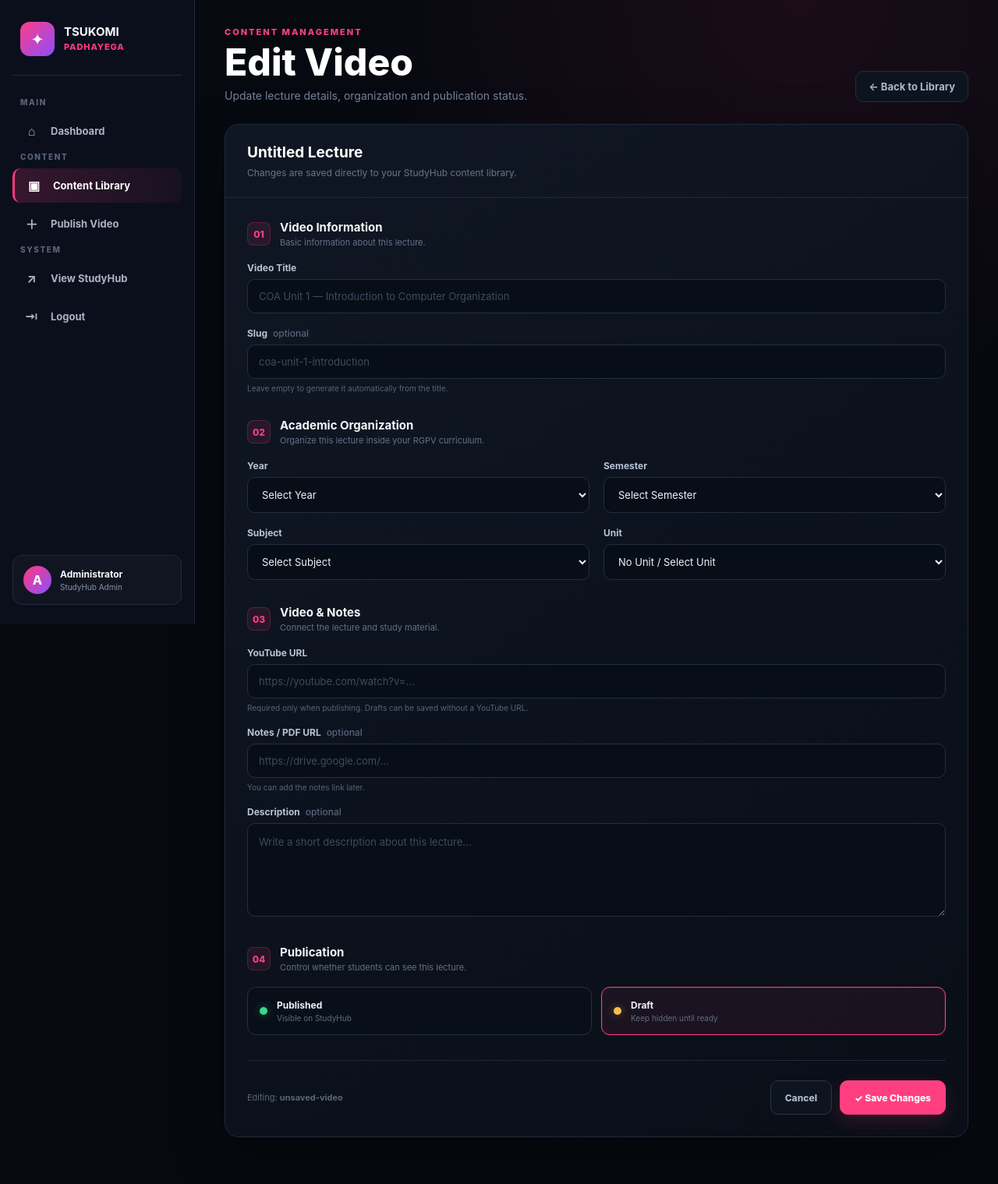
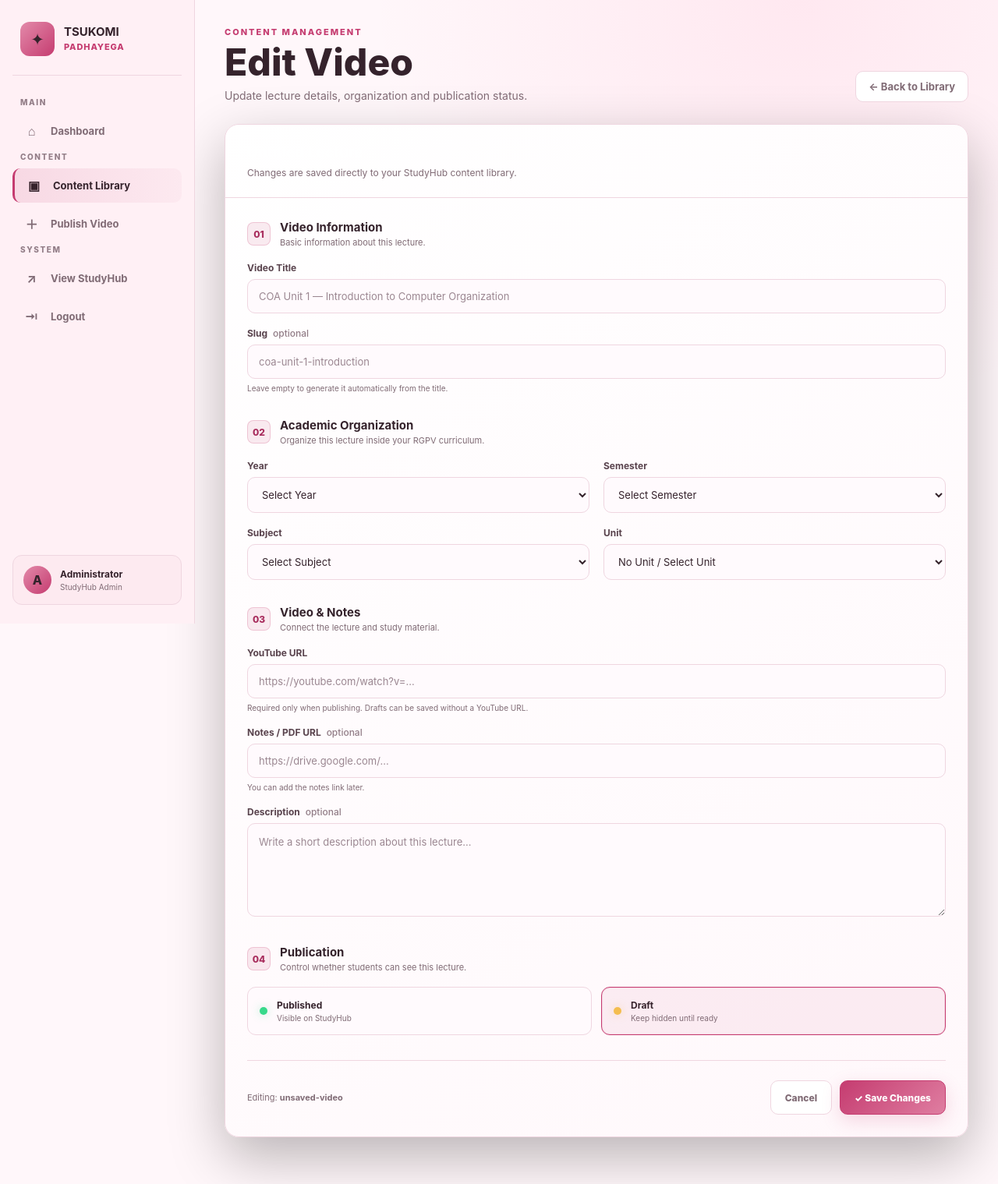
Before and after one commit to padmanshu-pare/tsukomi-studyhub-v2, a Flask app: template templates/edit_video.html in a window 1280 px wide. Shown: the whole page at 78% size. Run offline with Flask 3, Linux system fonts and the light colour scheme; the template is opened without the code that fills it, so the values that code supplies are empty.

Commit message:
Align public and admin color themes
Use a consistent black, yellow, and white palette on viewer pages and a separate pastel-pink palette across admin screens.

Co-authored-by: Copilot <223556219+Copilot@users.noreply.github.com>

```diff
--- a/public/static/css/admin.css
+++ b/public/static/css/admin.css
@@ -4,22 +4,22 @@
    ========================================================= */
 
 :root {
-    --admin-bg: #070910;
-    --admin-sidebar: #0b0f1c;
-    --admin-surface: #101622;
-    --admin-surface-2: #141b29;
-    --admin-border: #202a3a;
+    --admin-bg: #fff7fa;
+    --admin-sidebar: #fff0f5;
+    --admin-surface: #ffffff;
+    --admin-surface-2: #fff8fb;
+    --admin-border: #efd6e0;
 
-    --admin-text: #f5f7fb;
-    --admin-muted: #8792a7;
+    --admin-text: #35232c;
+    --admin-muted: #806b75;
 
-    --admin-pink: #ff397d;
-    --admin-pink-dark: #d91f61;
+    --admin-pink: #c53c70;
+    --admin-pink-dark: #a82d5d;
 
     --admin-green: #36d98a;
     --admin-yellow: #f4bd4f;
     --admin-red: #ff5c68;
-    --admin-blue: #5c8dff;
+    --admin-blue: #c58ba1;
 
     --admin-radius: 14px;
 }
@@ -112,8 +112,8 @@ body {
 
     background:
         linear-gradient(135deg,
-            #ff3d83,
-            #8c4dff);
+            #e38aaa,
+            #c53c70);
 
     font-size: 21px;
 }
@@ -149,7 +149,7 @@ body {
 .admin-nav-title {
     margin: 0 10px 9px;
 
-    color: #59657a;
+    color: #927d87;
 
     font-size: 10px;
     font-weight: 800;
@@ -170,7 +170,7 @@ body {
 
     border-radius: 10px;
 
-    color: #aab3c4;
+    color: var(--admin-muted);
     text-decoration: none;
 
     font-size: 13px;
@@ -183,17 +183,17 @@ body {
 }
 
 .admin-nav a:hover {
-    background: rgba(255, 255, 255, 0.045);
-    color: white;
+    background: rgba(197, 60, 112, 0.08);
+    color: var(--admin-text);
 }
 
 .admin-nav a.active {
     background:
         linear-gradient(90deg,
-            rgba(255, 57, 125, 0.18),
-            rgba(255, 57, 125, 0.05));
+            rgba(197, 60, 112, 0.13),
+            rgba(197, 60, 112, 0.04));
 
-    color: white;
+    color: var(--admin-text);
 
     border-left: 3px solid var(--admin-pink);
 }
@@ -219,7 +219,7 @@ body {
     border: 1px solid var(--admin-border);
     border-radius: 12px;
 
-    background: rgba(255, 255, 255, 0.025);
+    background: rgba(197, 60, 112, 0.035);
 }
 
 .admin-avatar {
@@ -233,8 +233,8 @@ body {
 
     background:
         linear-gradient(135deg,
-            #ff397d,
-            #8d50ff);
+            #e38aaa,
+            #c53c70);
 
     font-weight: 800;
 }
--- a/templates/admin_analytics.html
+++ b/templates/admin_analytics.html
@@ -21,7 +21,7 @@
 
         <h1>
             Analytics
-            <span style="color:#ffd21c;">.</span>
+            <span style="color:var(--admin-pink);">.</span>
         </h1>
 
         <p>
--- a/templates/admin_login.html
+++ b/templates/admin_login.html
@@ -2,6 +2,7 @@
 {% block title %}Admin Login · TSUKOMI{% endblock %}
 
 {% block content %}
+<link rel="stylesheet" href="{{ url_for('static', filename='css/admin.css') }}">
 <div class="auth-card">
   <div class="eyebrow">Admin</div>
   <h1>Sign in</h1>
--- a/templates/edit_video.html
+++ b/templates/edit_video.html
@@ -29,7 +29,7 @@
         }
 
         .edit-eyebrow {
-            color: #ff3f7f;
+            color: var(--admin-pink);
             font-size: 11px;
             font-weight: 800;
             letter-spacing: 2px;
@@ -39,7 +39,7 @@
 
         .edit-title {
             margin: 0;
-            color: #ffffff;
+            color: var(--admin-text);
             font-size: clamp(32px, 4vw, 48px);
             line-height: 1;
             font-weight: 800;
@@ -47,7 +47,7 @@
 
         .edit-subtitle {
             margin: 10px 0 0;
-            color: #71809a;
+            color: var(--admin-muted);
             font-size: 14px;
         }
 
@@ -56,10 +56,10 @@
             align-items: center;
             gap: 8px;
             padding: 11px 16px;
-            border: 1px solid #252d3d;
+            border: 1px solid var(--admin-border);
             border-radius: 10px;
-            background: #0d1420;
-            color: #aeb8c8;
+            background: var(--admin-surface);
+            color: var(--admin-muted);
             text-decoration: none;
             font-size: 13px;
             font-weight: 700;
@@ -68,8 +68,8 @@
 
         .edit-back:hover {
             color: white;
-            border-color: #ff3f7f;
-            background: rgba(255, 63, 127, .06);
+            border-color: var(--admin-pink);
+            background: rgba(197, 60, 112, .06);
         }
 
         /* =====================================================
@@ -79,10 +79,10 @@
         .edit-card {
             background:
                 linear-gradient(145deg,
-                    rgba(16, 23, 36, .98),
-                    rgba(9, 14, 23, .98));
+                    rgba(255, 255, 255, .98),
+                    rgba(255, 248, 251, .98));
 
-            border: 1px solid #202a3a;
+            border: 1px solid var(--admin-border);
             border-radius: 18px;
             overflow: hidden;
             box-shadow: 0 25px 70px rgba(0, 0, 0, .28);
@@ -90,7 +90,7 @@
 
         .edit-card-header {
             padding: 24px 28px;
-            border-bottom: 1px solid #202a3a;
+            border-bottom: 1px solid var(--admin-border);
         }
 
         .edit-card-header h2 {
@@ -101,7 +101,7 @@
 
         .edit-card-header p {
             margin: 7px 0 0;
-            color: #68758a;
+            color: var(--admin-muted);
             font-size: 12px;
         }
 
@@ -137,23 +137,23 @@
 
             border-radius: 8px;
 
-            background: rgba(255, 63, 127, .10);
-            border: 1px solid rgba(255, 63, 127, .22);
+            background: rgba(197, 60, 112, .10);
+            border: 1px solid rgba(197, 60, 112, .22);
 
-            color: #ff3f7f;
+            color: var(--admin-pink-dark);
             font-size: 12px;
             font-weight: 800;
         }
 
         .section-heading h3 {
             margin: 0;
-            color: #f3f5f8;
+            color: var(--admin-text);
             font-size: 15px;
         }
 
         .section-heading p {
             margin: 3px 0 0;
-            color: #647188;
+            color: var(--admin-muted);
             font-size: 11px;
         }
 
@@ -182,13 +182,13 @@
         .field label {
             display: block;
             margin-bottom: 7px;
-            color: #b8c3d4;
+            color: #59434d;
             font-size: 12px;
             font-weight: 700;
         }
 
         .optional {
-            color: #58657a;
+            color: #927d87;
             font-weight: 500;
             margin-left: 4px;
         }
@@ -201,11 +201,11 @@
 
             padding: 13px 14px;
 
-            border: 1px solid #242e40;
+            border: 1px solid var(--admin-border);
             border-radius: 10px;
 
-            background: #080e18;
-            color: #eef2f8;
+            background: #fffafd;
+            color: var(--admin-text);
 
             font-family: inherit;
             font-size: 13px;
@@ -220,18 +220,18 @@
 
         .field input::placeholder,
         .field textarea::placeholder {
-            color: #3f4b5f;
+            color: #9b8791;
         }
 
         .field input:focus,
         .field select:focus,
         .field textarea:focus {
-            border-color: #ff3f7f;
+            border-color: var(--admin-pink);
 
             box-shadow:
-                0 0 0 3px rgba(255, 63, 127, .08);
+                0 0 0 3px rgba(197, 60, 112, .08);
 
-            background: #0a101b;
+            background: #fff7fa;
         }
 
         .field textarea {
@@ -245,13 +245,13 @@
         }
 
         .field select option {
-            background: #0b111c;
-            color: white;
+            background: #fffafd;
+            color: var(--admin-text);
         }
 
         .field-help {
             margin-top: 6px;
-            color: #566379;
+            color: var(--admin-muted);
             font-size: 10px;
         }
 
@@ -282,10 +282,10 @@
 
             padding: 15px;
 
-            border: 1px solid #252f40;
+            border: 1px solid var(--admin-border);
             border-radius: 11px;
 
-            background: #090f19;
+            background: #fffafd;
 
             cursor: pointer;
 
@@ -293,7 +293,7 @@
         }
 
         .status-label:hover {
-            border-color: #354157;
+            border-color: #d9b7c5;
         }
 
         .status-dot {
@@ -315,22 +315,22 @@
 
         .status-text strong {
             display: block;
-            color: #eef2f8;
+            color: var(--admin-text);
             font-size: 12px;
         }
 
         .status-text span {
             display: block;
             margin-top: 3px;
-            color: #5f6c81;
+            color: var(--admin-muted);
             font-size: 10px;
         }
 
         .status-option input:checked+.status-label {
-            border-color: #ff3f7f;
-            background: rgba(255, 63, 127, .07);
+            border-color: var(--admin-pink);
+            background: rgba(197, 60, 112, .07);
             box-shadow:
-                inset 0 0 0 1px rgba(255, 63, 127, .12);
+                inset 0 0 0 1px rgba(197, 60, 112, .12);
         }
 
         /* =====================================================
@@ -346,11 +346,11 @@
             padding-top: 25px;
             margin-top: 30px;
 
-            border-top: 1px solid #202a3a;
+            border-top: 1px solid var(--admin-border);
         }
 
         .edit-actions-left {
-            color: #59667b;
+            color: var(--admin-muted);
             font-size: 11px;
         }
 
@@ -381,30 +381,30 @@
         }
 
         .btn-secondary {
-            border: 1px solid #293447;
-            background: #0d1420;
-            color: #aeb8c8;
+            border: 1px solid var(--admin-border);
+            background: var(--admin-surface);
+            color: var(--admin-muted);
         }
 
         .btn-secondary:hover {
             color: white;
-            border-color: #3a475c;
+            border-color: #d9b7c5;
         }
 
         .btn-primary {
-            border: 1px solid #ff3f7f;
-            background: #ff3f7f;
+            border: 1px solid var(--admin-pink);
+            background: linear-gradient(135deg, var(--admin-pink), #df7ea1);
             color: white;
 
             box-shadow:
-                0 8px 25px rgba(255, 63, 127, .18);
+                0 8px 25px rgba(197, 60, 112, .18);
         }
 
         .btn-primary:hover {
             transform: translateY(-1px);
-            background: #ff4f8a;
+            background: #df7ea1;
             box-shadow:
-                0 12px 30px rgba(255, 63, 127, .25);
+                0 12px 30px rgba(197, 60, 112, .25);
         }
 
         /* =====================================================
@@ -418,10 +418,10 @@
 
             padding: 15px;
 
-            border: 1px solid #202a3a;
+            border: 1px solid var(--admin-border);
             border-radius: 12px;
 
-            background: #080e18;
+            background: #fffafd;
         }
 
         .current-video img {
@@ -439,14 +439,14 @@
 
         .current-video-info span {
             display: block;
-            color: #59667b;
+            color: var(--admin-muted);
             font-size: 10px;
             margin-bottom: 6px;
         }
 
         .current-video-info strong {
             display: block;
-            color: white;
+            color: var(--admin-text);
             font-size: 14px;
             line-height: 1.45;
         }
```
Also changed, not shown: other parts of public/static/css/admin.css (+105 -48 lines), public/static/css/style.css (+19 -21 lines), templates/admin_content.html (+36 -36 lines), templates/watch.html (+13 -13 lines).
